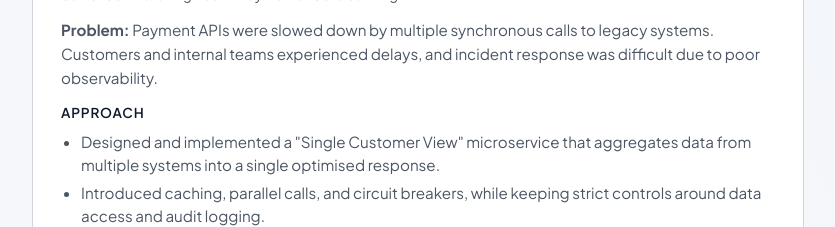
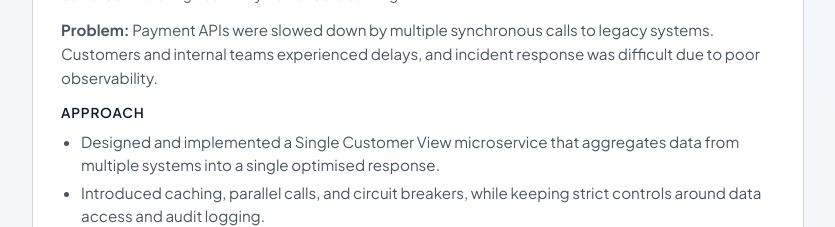
Before and after one commit to felipeDominus/portofolio, a React (Vite) app: page / in a window 1280 px wide. Shown: the part 3040-3267 px from the top of the page, without its empty margins (222-1057 px from the left). Built offline with nearby package versions, Linux system fonts and the light colour scheme.

Commit message:
Lint - Unnecessary scape and assigned value

```diff
--- a/src/content/caseStudies.js
+++ b/src/content/caseStudies.js
@@ -25,7 +25,7 @@ export const CASE_STUDIES = [
     problem:
       'Payment APIs were slowed down by multiple synchronous calls to legacy systems. Customers and internal teams experienced delays, and incident response was difficult due to poor observability.',
     approach: [
-      'Designed and implemented a \"Single Customer View\" microservice that aggregates data from multiple systems into a single optimised response.',
+      'Designed and implemented a Single Customer View microservice that aggregates data from multiple systems into a single optimised response.',
       'Introduced caching, parallel calls, and circuit breakers, while keeping strict controls around data access and audit logging.',
       'Improved metrics and dashboards so engineering and support teams could see the impact of changes in real time.',
     ],
```
